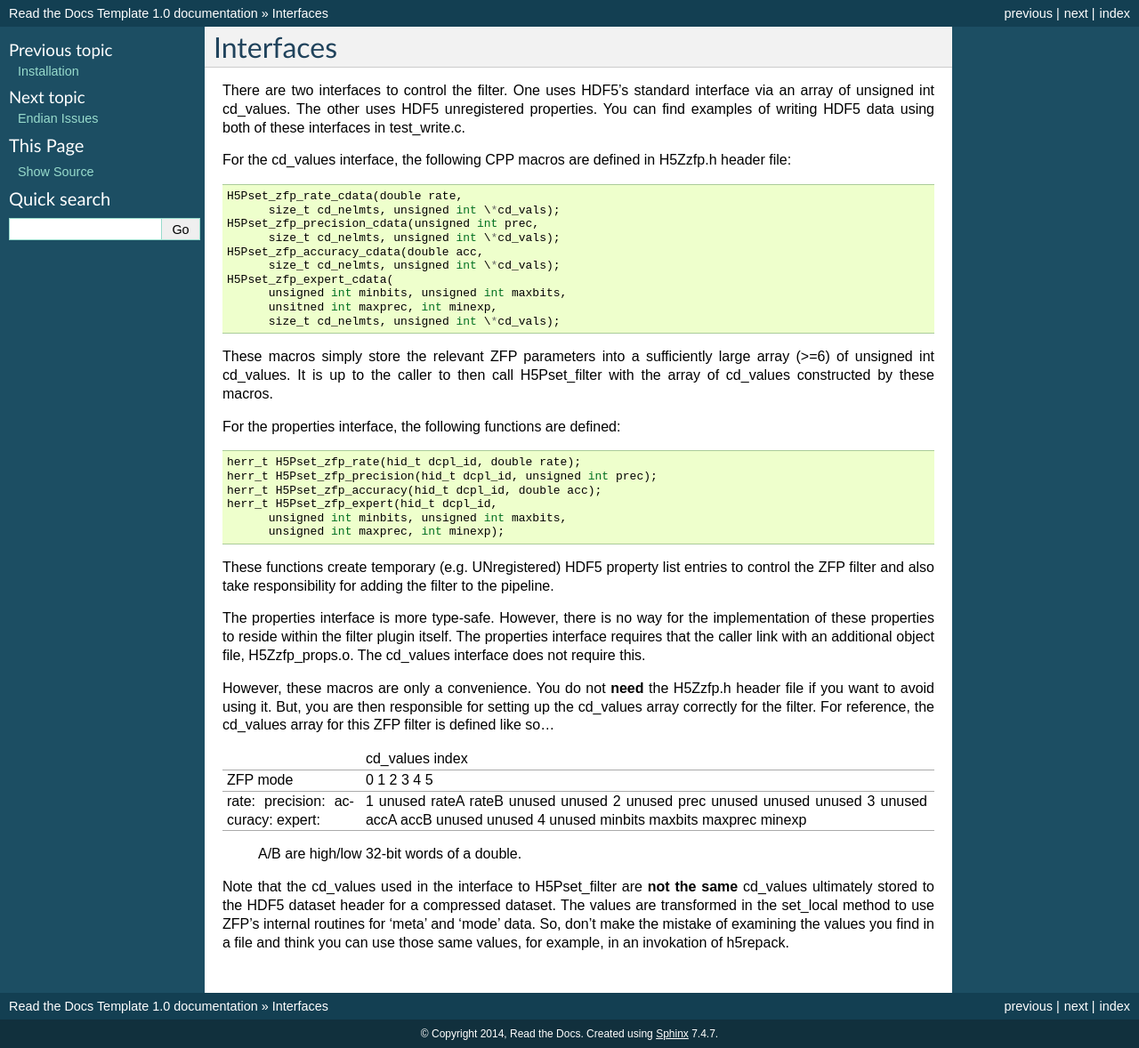
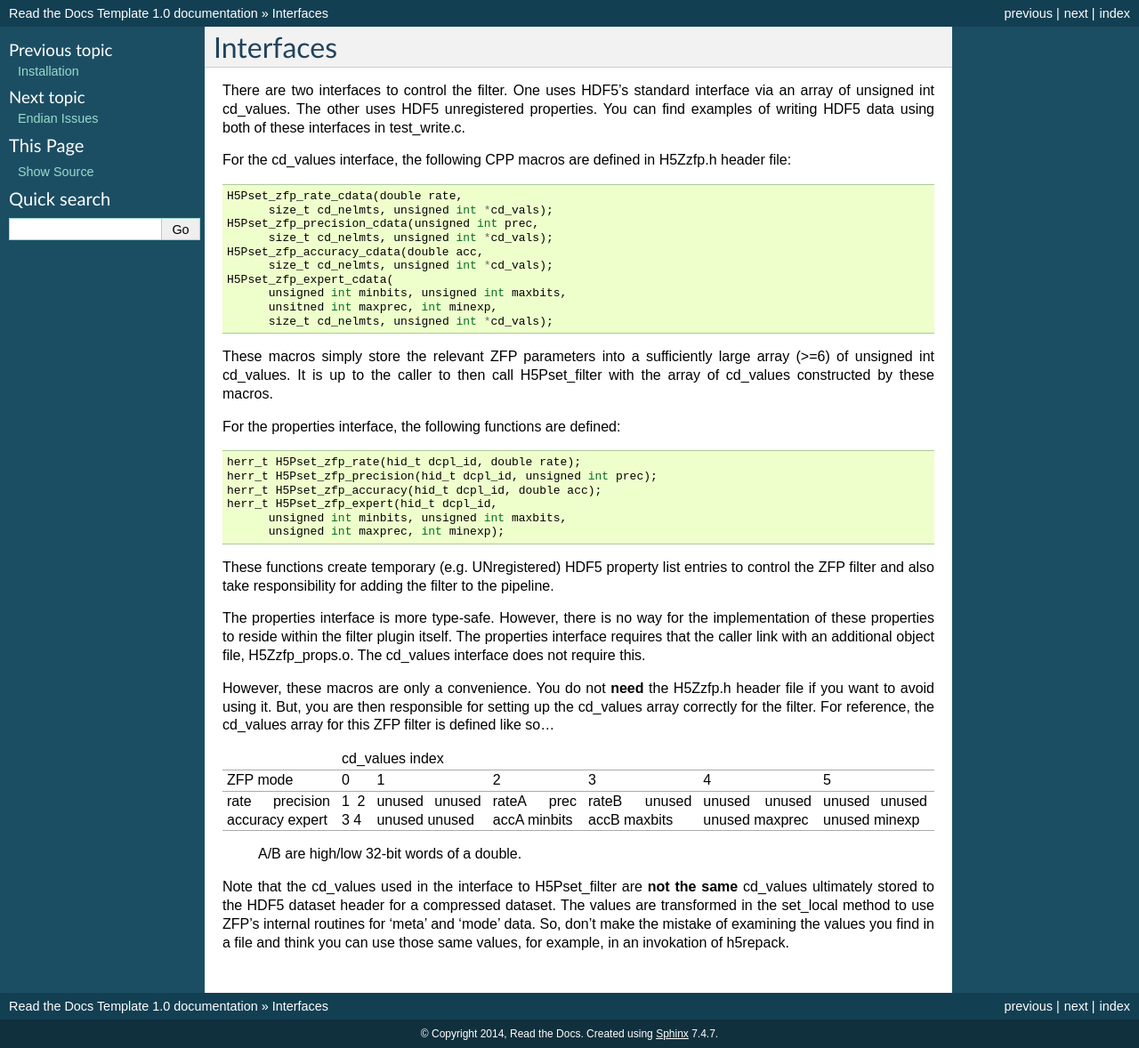
Before and after one commit to LLNL/H5Z-ZFP, a Sphinx documentation site: the page built from docs/interfaces.rst, in a window 1280 px wide. Shown: the whole page at 89% size. Built offline with Sphinx 7.4.7, drawn with Linux system fonts in a browser that asks for light colours.

Commit message:
fixing table

```diff
--- a/docs/interfaces.rst
+++ b/docs/interfaces.rst
@@ -11,15 +11,15 @@
 H5Zzfp.h header file::
 
     H5Pset_zfp_rate_cdata(double rate,
-          size_t cd_nelmts, unsigned int \*cd_vals);
+          size_t cd_nelmts, unsigned int *cd_vals);
     H5Pset_zfp_precision_cdata(unsigned int prec,
-          size_t cd_nelmts, unsigned int \*cd_vals);
+          size_t cd_nelmts, unsigned int *cd_vals);
     H5Pset_zfp_accuracy_cdata(double acc,
-          size_t cd_nelmts, unsigned int \*cd_vals);
+          size_t cd_nelmts, unsigned int *cd_vals);
     H5Pset_zfp_expert_cdata(
           unsigned int minbits, unsigned int maxbits,
           unsitned int maxprec, int minexp,
-          size_t cd_nelmts, unsigned int \*cd_vals);
+          size_t cd_nelmts, unsigned int *cd_vals);
 
 These  macros  simply  store   the  relevant  ZFP  parameters  into  a
 sufficiently large array (>=6) of  unsigned int cd_values. It is up to
@@ -53,14 +53,14 @@
 
 +-----------+---------------------------------------------------------+
 |           |                     cd_values index                     |
-+-----------+---------------------------------------------------------+
-| ZFP mode  |     0       1        2         3         4         5    |
-+-----------+---------------------------------------------------------+
-| rate:     |     1    unused    rateA     rateB     unused    unused |
-| precision:|     2    unused    prec      unused    unused    unused |
-| accuracy: |     3    unused    accA      accB      unused    unused |
-| expert:   |     4    unused    minbits   maxbits   maxprec   minexp |
-+-----------+---------------------------------------------------------+
++-----------+--------+--------+---------+---------+---------+---------+
+| ZFP mode  |     0  |    1   |    2    |    3    |    4    |    5    |
++-----------+--------+--------+---------+---------+---------+---------+
+| rate      |     1  | unused |  rateA  |  rateB  |  unused |  unused |
+| precision |     2  | unused |  prec   |  unused |  unused |  unused |
+| accuracy  |     3  | unused |  accA   |  accB   |  unused |  unused |
+| expert    |     4  | unused |  minbits|  maxbits|  maxprec|  minexp |
++-----------+--------+--------+---------+---------+---------+---------+
                      A/B are high/low 32-bit words of a double.
 
 Note that  the cd_values  used in the  interface to  H5Pset_filter are
```
